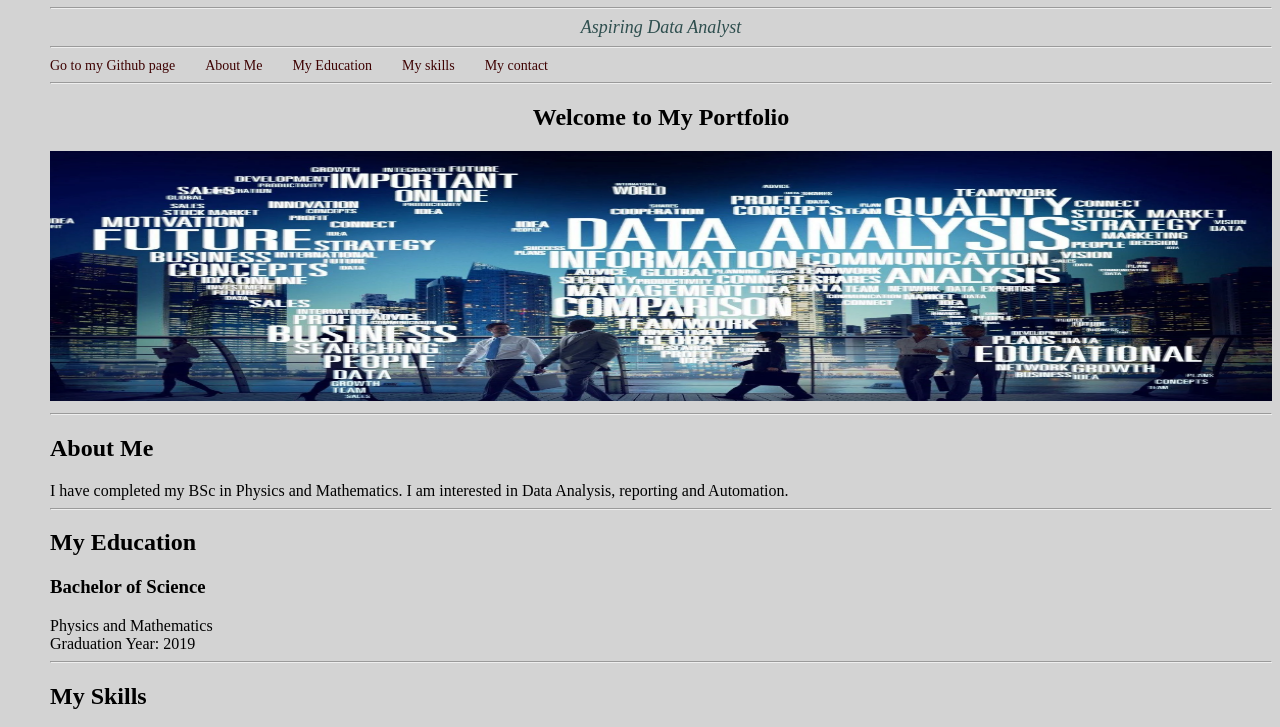
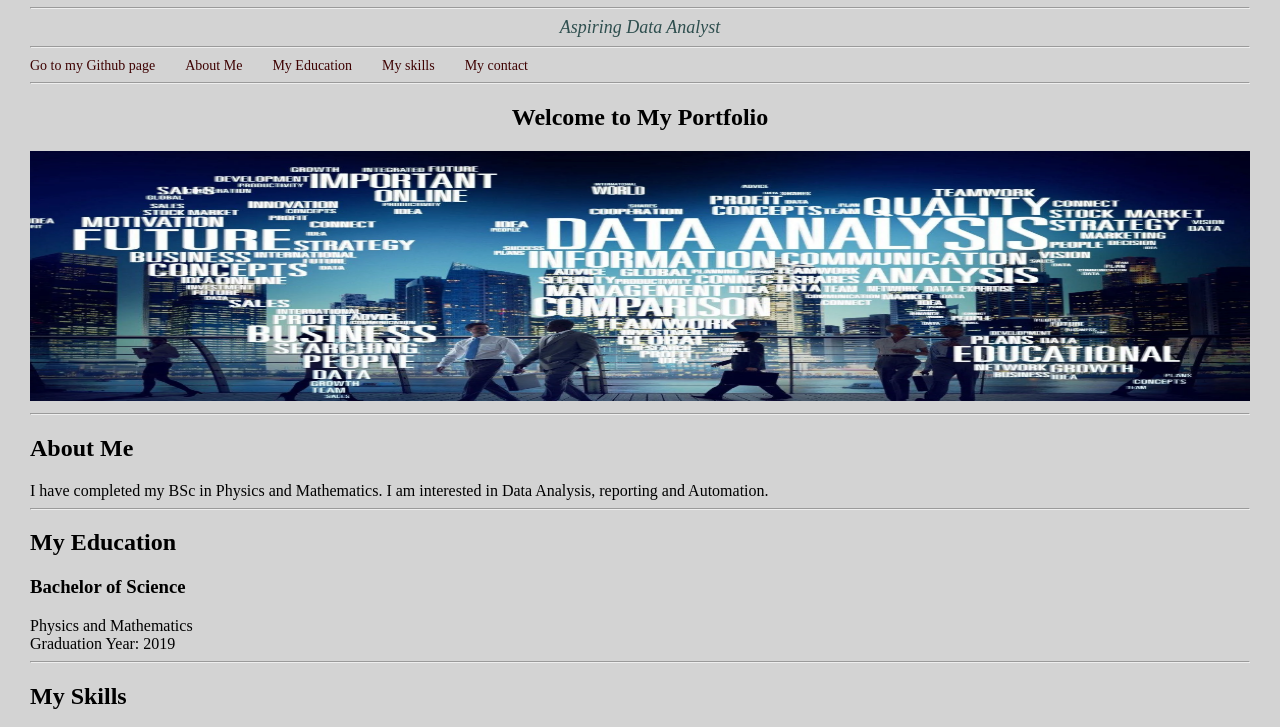
Before and after one commit to manoj8934/my-websites1, a plain HTML site: page index.html in a window 1280 px wide. Shown: the part 73-800 px from the top of the page. Drawn offline with Linux system fonts and the light colour scheme.

Commit message:
Adjust body margins in styling.css
Updated margins for body to improve layout.

```diff
--- a/My portfolio website styling.css
+++ b/My portfolio website styling.css
@@ -1,6 +1,7 @@
 body {
   background-color: lightgrey;
-  margin-left: 50px;
+  margin-left: 30px;
+  margin-right:30px;
 }
 h1{
     color:black;
```
